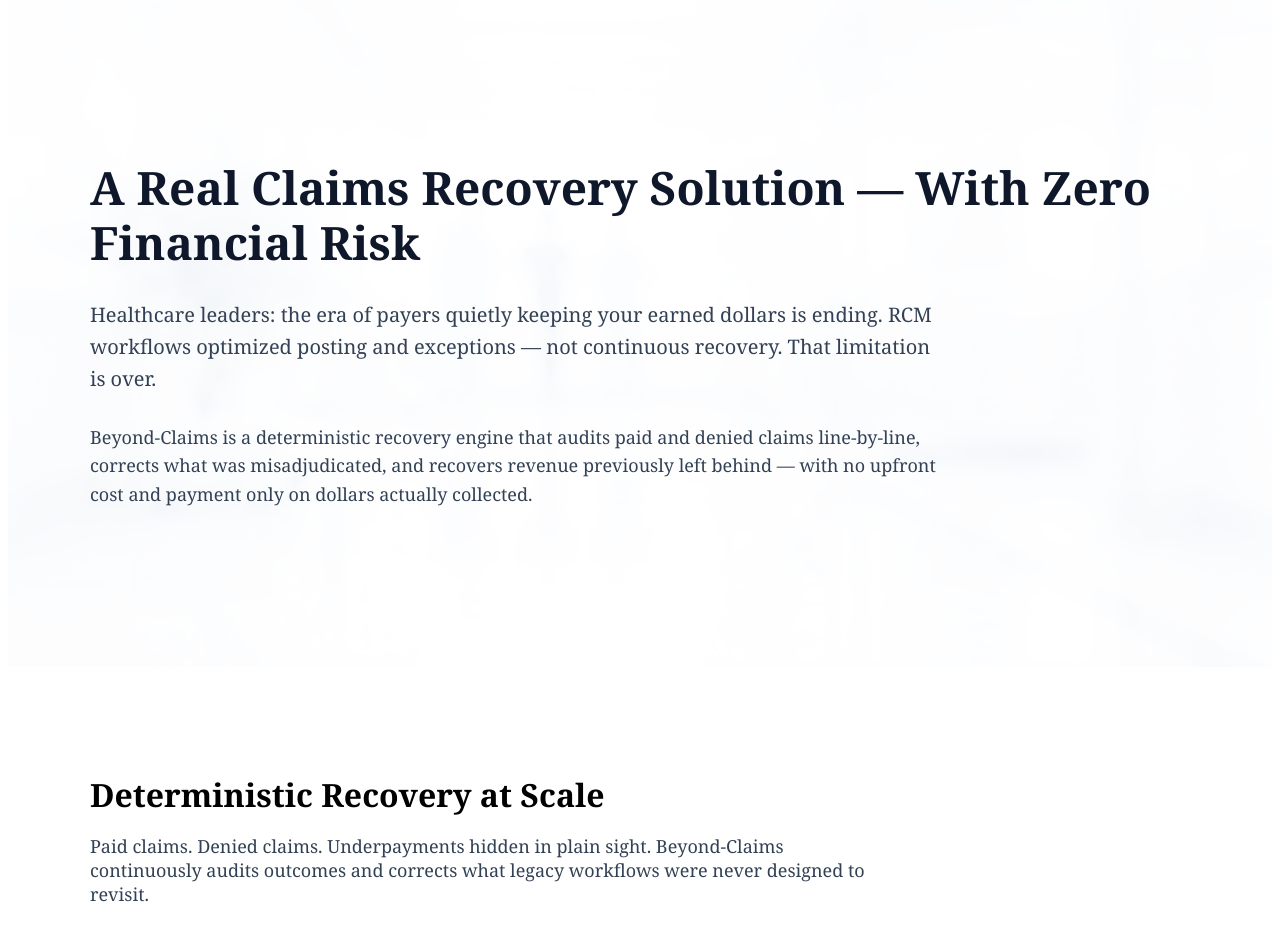
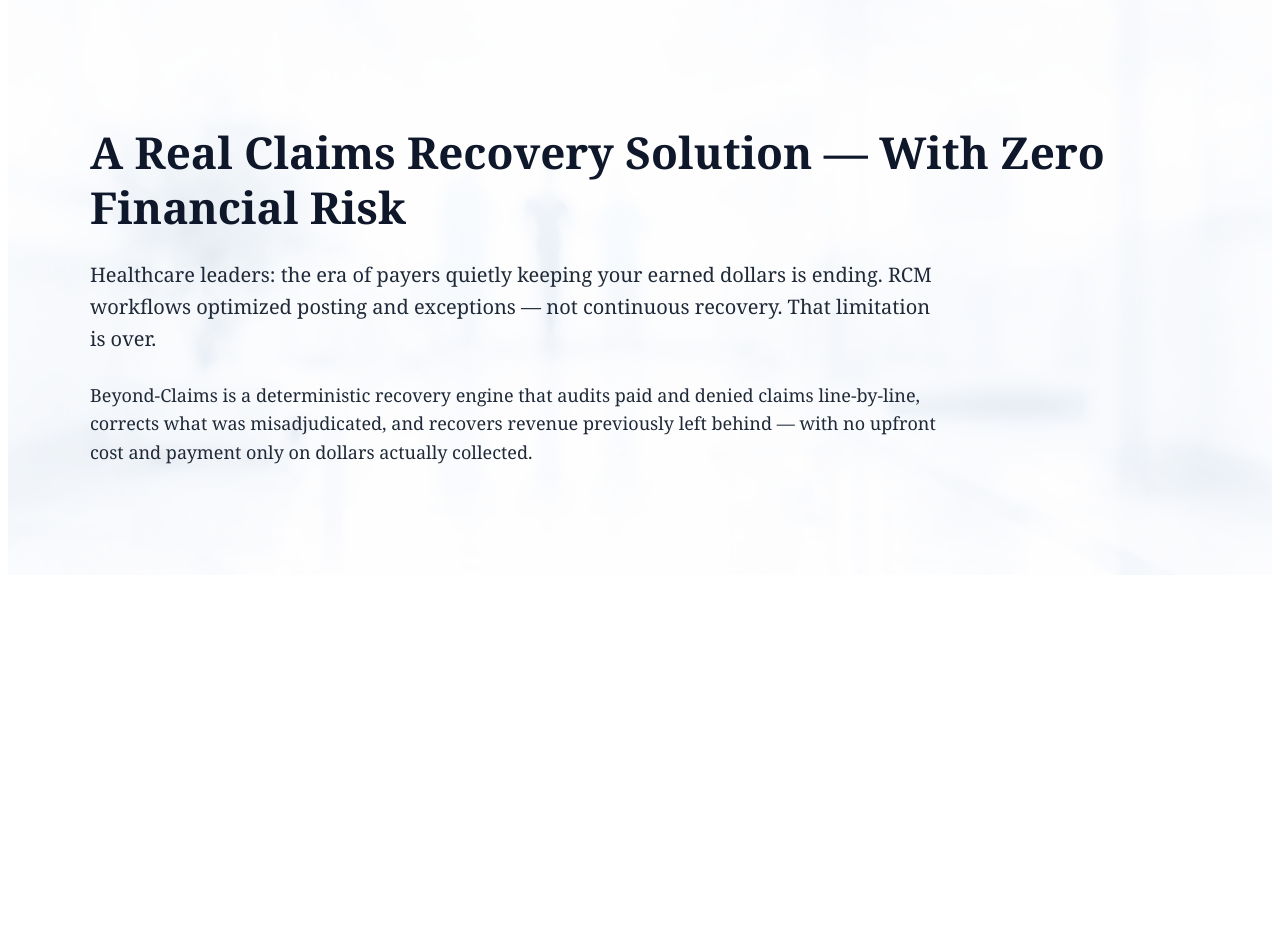
Before and after one commit to beyondhealthsystems/beyond-healthsystems-site, a Next.js app: page / in a window 1280 px wide. Shown: the part 160-1100 px from the top of the page. After the commit the page ends 800 px from the top, so only its background shows below. Built offline with nearby package versions, Linux system fonts and the light colour scheme.

Commit message:
Update index.js

```diff
--- a/pages/index.js
+++ b/pages/index.js
@@ -1,12 +1,12 @@
 export default function Home() {
   return (
     <div style={{ fontFamily: "Georgia, serif" }}>
-      {/* NAV */}
+      {/* NAVIGATION */}
       <nav
         style={{
-          padding: "20px 40px",
+          padding: "18px 40px",
           borderBottom: "1px solid #e5e7eb",
-          background: "#ffffff",
+          backgroundColor: "#ffffff",
         }}
       >
         <div
@@ -31,19 +31,19 @@
       <section
         style={{
           position: "relative",
-          minHeight: "80vh",
+          minHeight: "65vh",
           backgroundImage: "url('/images/hero-background-light.png')",
           backgroundSize: "cover",
           backgroundPosition: "center",
           backgroundRepeat: "no-repeat",
         }}
       >
-        {/* LIGHT OVERLAY */}
+        {/* CORRECT OVERLAY (LIGHT, NOT WHITEOUT) */}
         <div
           style={{
             position: "absolute",
             inset: 0,
-            background: "rgba(255,255,255,0.88)",
+            background: "rgba(255,255,255,0.72)",
           }}
         />
 
@@ -54,15 +54,15 @@
             zIndex: 1,
             maxWidth: "1100px",
             margin: "0 auto",
-            padding: "140px 40px",
+            padding: "110px 40px 90px",
           }}
         >
           <h1
             style={{
-              fontSize: "46px",
+              fontSize: "44px",
               fontWeight: 700,
-              lineHeight: 1.2,
-              marginBottom: "28px",
+              lineHeight: 1.25,
+              marginBottom: "24px",
               color: "#0f172a",
             }}
           >
@@ -74,8 +74,8 @@
               fontSize: "20px",
               maxWidth: "860px",
               lineHeight: 1.6,
-              color: "#334155",
-              marginBottom: "28px",
+              color: "#1f2937",
+              marginBottom: "26px",
             }}
           >
             Healthcare leaders: the era of payers quietly keeping your earned
@@ -88,7 +88,7 @@
               fontSize: "18px",
               maxWidth: "860px",
               lineHeight: 1.6,
-              color: "#334155",
+              color: "#1f2937",
             }}
           >
             Beyond-Claims is a deterministic recovery engine that audits paid and
@@ -98,25 +98,6 @@
           </p>
         </div>
       </section>
-
-      {/* BODY PLACEHOLDER */}
-      <section
-        style={{
-          padding: "80px 40px",
-          background: "#ffffff",
-        }}
-      >
-        <div style={{ maxWidth: "1100px", margin: "0 auto" }}>
-          <h2 style={{ fontSize: "32px", marginBottom: "16px" }}>
-            Deterministic Recovery at Scale
-          </h2>
-          <p style={{ fontSize: "18px", color: "#334155", maxWidth: "800px" }}>
-            Paid claims. Denied claims. Underpayments hidden in plain sight.
-            Beyond-Claims continuously audits outcomes and corrects what legacy
-            workflows were never designed to revisit.
-          </p>
-        </div>
-      </section>
     </div>
   );
 }
```
